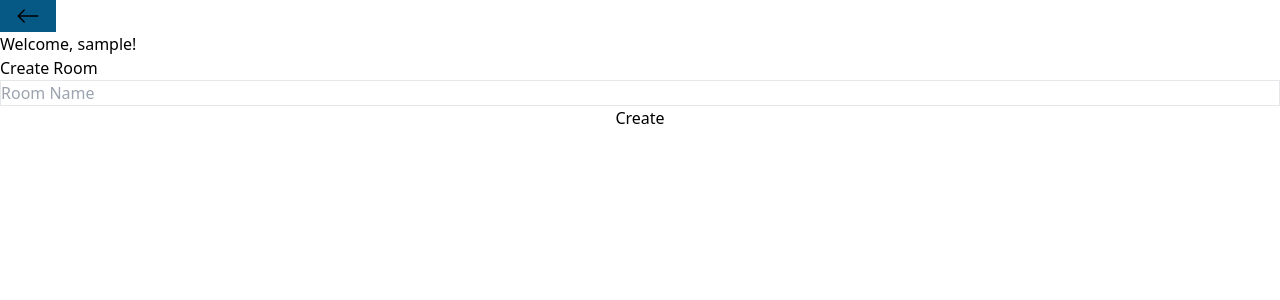
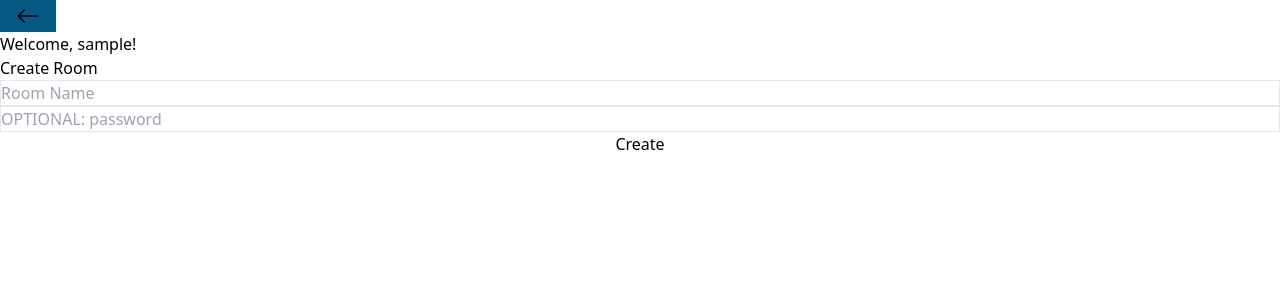
Before and after one commit to patel-nancy/mao, a React (Vite) app in the folder client/: page /rooms/create in a window 1280 px wide. Shown: the top 300 px of the page. Built offline with nearby package versions, Linux system fonts and the light colour scheme; no server answers; sample sign-in values are in the browser's storage.

Commit message:
tanner now's your cue hehehe

```diff
--- a/client/src/components/BackBtn.jsx
+++ b/client/src/components/BackBtn.jsx
@@ -3,6 +3,9 @@ import { Link } from "react-router-dom";
 import { BsArrowLeft } from "react-icons/bs";
 // import { useAuth } from "../AuthContext";
 import axios from "axios";
+
+//TODO: sockets...if someone clicks this button, join their socket to Main room.
+//send an emit to update old player room for players that are still in there.
 
 //default is Home
 const BackBtn = ({ destination = "/home" }) => {
@@ -73,7 +76,6 @@ const BackBtn = ({ destination = "/home" }) => {
 
 	return (
 		<div className="flex" onClick={handleClick}>
-			{/* TODO: the classNames are all copied from the tutorial */}
 			<Link
 				to={destination}
 				className="bg-sky-800 text-whie px-4 py-1 rounded-1g w-fit"
--- a/client/src/components/OtherCards.jsx
+++ /dev/null
@@ -1,7 +0,0 @@
-import React from "react";
-
-const OtherCards = () => {
-	return <div></div>;
-};
-
-export default OtherCards;
--- a/client/src/pages/createRoom.jsx
+++ b/client/src/pages/createRoom.jsx
@@ -4,8 +4,6 @@ import { useNavigate } from "react-router-dom";
 import axios from "axios";
 import BackBtn from "../components/BackBtn";
 import { socket } from "../socket";
-
-//TODO: add password field to form
 
 const createRoom = () => {
 	const navigate = useNavigate();
@@ -23,15 +21,16 @@ const createRoom = () => {
 		setLoading(false);
 	}, []);
 
-	//input roomName from form
+	//input roomName/password from form
 	const [roomName, setRoom] = useState("");
+	const [password, setPassword] = useState(null);
 
 	const handleSubmit = (e) => {
 		e.preventDefault();
 		axios
 			.post(
 				"http://localhost:5555/rooms/create",
-				{ room_name: roomName, owner: user },
+				{ room_name: roomName, owner: user, password: password },
 				{ headers: { "Content-Type": "application/json" } }
 			)
 			.then((res) => {
@@ -86,6 +85,14 @@ const createRoom = () => {
 					name="roomName"
 					onChange={(e) => setRoom(e.target.value)}
 				/>
+				<input
+					className="border"
+					type="text"
+					placeholder="OPTIONAL: password"
+					id="password"
+					name="password"
+					onChange={(e) => setPassword(e.target.value)}
+				/>
 				<button type="submit">Create</button>
 			</form>
 		</div>
--- a/client/src/pages/enterRoom.jsx
+++ b/client/src/pages/enterRoom.jsx
@@ -7,11 +7,10 @@ import Spinner from "../components/Spinner";
 import { socket } from "../socket";
 
 //TODO: get rid of user from player's list if they close off the tab...ie, don't actually press the back btn
-//TODO: start game when someone clicks btn...then don't let people in
 //NOTE: "list all users in room" will happen during gameplay where you can see the person you're competing against
 
 //TODO: implement passwords
-//TODO: set Start based on room.started
+//TODO: set Start based on room.started -- DONE?
 
 const enterRoom = () => {
 	const navigate = useNavigate();
```
Also changed, not shown: 2 other files (tests, documents, lock files or other folders).
